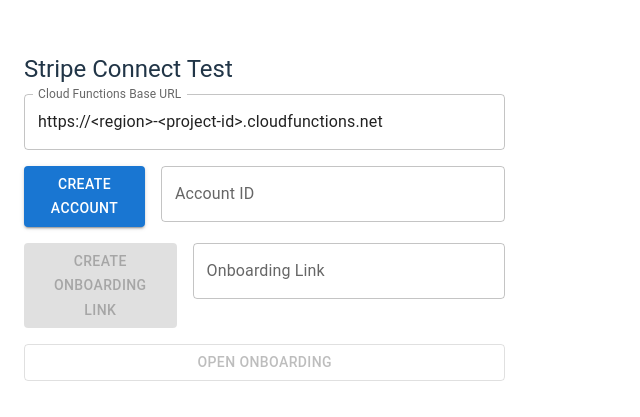
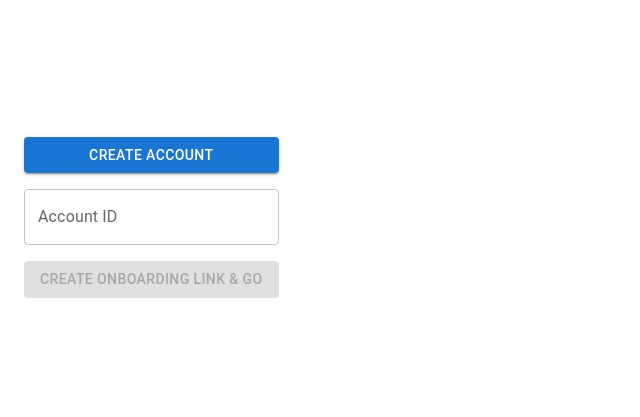
Before and after one commit to rjvb7424/Learn-It-Now, a React (Vite) app in the folder frontend/: page / in a window 1280 px wide. Shown: the part 183-600 px from the top of the page, without its empty margins (0-640 px from the left). Built offline with nearby package versions, Linux system fonts and the light colour scheme.

Commit message:
feat: add Stripe onboarding functionality with account creation and link generation

```diff
--- a/frontend/package.json
+++ b/frontend/package.json
@@ -15,7 +15,8 @@
     "@mui/material": "^7.3.2",
     "firebase": "^12.2.1",
     "react": "^19.1.1",
-    "react-dom": "^19.1.1"
+    "react-dom": "^19.1.1",
+    "react-router-dom": "^7.9.1"
   },
   "devDependencies": {
     "@eslint/js": "^9.33.0",
--- a/frontend/src/App.tsx
+++ b/frontend/src/App.tsx
@@ -1,121 +1,18 @@
-import * as React from "react";
-import { Box, Button, Stack, TextField, Typography, Alert } from "@mui/material";
+// src/main.tsx (or your router file)
+import { BrowserRouter, Routes, Route } from "react-router-dom";
+import StripeOnboardingTest from "./StripeOnboardingTest";
 
-const FUNCTIONS_BASE =
-  import.meta.env.VITE_FUNCTIONS_BASE ??
-  "https://<region>-<project-id>.cloudfunctions.net"; // replace if not using env
+export function ReturnPage() { return <div>Returned from Stripe ✅</div>; }
+export function RefreshPage() { return <div>Onboarding expired, retrying…</div>; }
 
-export default function TestStripe() {
-  const [accountId, setAccountId] = React.useState("");
-  const [linkUrl, setLinkUrl] = React.useState("");
-  const [error, setError] = React.useState<string | null>(null);
-  const [loading, setLoading] = React.useState(false);
-
-  const handleCreateAccount = async () => {
-    setError(null);
-    setLinkUrl("");
-    setLoading(true);
-    try {
-      const res = await fetch(`${FUNCTIONS_BASE}/createAccount`, {
-        method: "POST",
-        headers: { "Content-Type": "application/json" },
-      });
-      const data = await res.json();
-      if (!res.ok) throw new Error(data?.error || "Failed to create account");
-      setAccountId(data.accountId);
-    } catch (e: unknown) {
-      if (e instanceof Error) {
-        setError(e.message);
-      } else {
-        setError("Unknown error");
-      }
-    } finally {
-      setLoading(false);
-    }
-  };
-
-  const handleCreateLink = async () => {
-    setError(null);
-    setLinkUrl("");
-    setLoading(true);
-    try {
-      if (!accountId) throw new Error("No accountId. Create an account first.");
-      const res = await fetch(`${FUNCTIONS_BASE}/createAccountLink`, {
-        method: "POST",
-        headers: { "Content-Type": "application/json" },
-        body: JSON.stringify({ accountId }),
-      });
-      const data = await res.json();
-      if (!res.ok) throw new Error(data?.error || "Failed to create account link");
-      setLinkUrl(data.url);
-    } catch (e: unknown) {
-      if (e instanceof Error) {
-        setError(e.message);
-      } else {
-        setError("Unknown error");
-      }
-    } finally {
-      setLoading(false);
-    }
-  };
-
+export default function App() {
   return (
-    <Box sx={{ p: 3, maxWidth: 600, mx: "auto" }}>
-      <Typography variant="h5" gutterBottom>
-        Stripe Connect Test
-      </Typography>
-
-      {error && (
-        <Alert severity="error" sx={{ mb: 2 }}>
-          {error}
-        </Alert>
-      )}
-
-      <Stack spacing={2}>
-        <TextField
-          label="Cloud Functions Base URL"
-          value={FUNCTIONS_BASE}
-          InputProps={{ readOnly: true }}
-        />
-
-        <Stack direction="row" spacing={2}>
-          <Button variant="contained" onClick={handleCreateAccount} disabled={loading}>
-            Create Account
-          </Button>
-          <TextField
-            label="Account ID"
-            value={accountId}
-            onChange={(e) => setAccountId(e.target.value)}
-            placeholder="acct_123..."
-            fullWidth
-          />
-        </Stack>
-
-        <Stack direction="row" spacing={2}>
-          <Button
-            variant="contained"
-            color="secondary"
-            onClick={handleCreateLink}
-            disabled={loading || !accountId}
-          >
-            Create Onboarding Link
-          </Button>
-          <TextField
-            label="Onboarding Link"
-            value={linkUrl}
-            fullWidth
-            InputProps={{ readOnly: true }}
-          />
-        </Stack>
-
-        <Button
-          variant="outlined"
-          disabled={!linkUrl}
-          onClick={() => window.open(linkUrl, "_blank")}
-        >
-          Open Onboarding
-        </Button>
-      </Stack>
-    </Box>
+    <BrowserRouter>
+      <Routes>
+        <Route path="/" element={<StripeOnboardingTest />} />
+        <Route path="/return/:accountId" element={<ReturnPage />} />
+        <Route path="/refresh/:accountId" element={<RefreshPage />} />
+      </Routes>
+    </BrowserRouter>
   );
 }
--- /dev/null
+++ b/frontend/src/StripeOnboardingTest.tsx
@@ -0,0 +1,74 @@
+// src/StripeOnboardingTest.tsx
+import * as React from "react";
+import { Button, Stack, TextField, Alert } from "@mui/material";
+
+const CREATE_ACCOUNT_URL = "https://createaccount-5rf4ii6yvq-uc.a.run.app";
+const CREATE_ACCOUNT_LINK_URL = "https://createaccountlink-5rf4ii6yvq-uc.a.run.app";
+
+export default function StripeOnboardingTest() {
+  const [accountId, setAccountId] = React.useState("");
+  const [error, setError] = React.useState<string | null>(null);
+  const [loading, setLoading] = React.useState(false);
+
+  const createAccount = async () => {
+    setError(null); setLoading(true);
+    try {
+        const res = await fetch(CREATE_ACCOUNT_URL, { method: "POST" });
+        const data = await res.json();
+      if (!res.ok) throw new Error(data?.error || "Failed to create account");
+      setAccountId(data.accountId);
+    } catch (e: unknown) {
+      if (e instanceof Error) {
+        setError(e.message || "Unknown error");
+      } else {
+        setError("Unknown error");
+      }
+    }
+    finally { setLoading(false); }
+  };
+
+  const createLinkAndGo = async () => {
+    setError(null); setLoading(true);
+    try {
+        if (!accountId) throw new Error("Create an account first.");
+        const res = await fetch(CREATE_ACCOUNT_LINK_URL, {
+        method: "POST",
+        headers: { "Content-Type": "application/json" },
+        body: JSON.stringify({ accountId }),
+        });
+      const data = await res.json();
+      if (!res.ok) throw new Error(data?.error || "Failed to create account link");
+      window.location.href = data.url; // 👈 redirect to Stripe onboarding
+    } catch (e: unknown) {
+      if (e instanceof Error) {
+        setError(e.message || "Unknown error");
+      } else {
+        setError("Unknown error");
+      }
+    }
+    finally { setLoading(false); }
+  };
+
+  return (
+    <Stack spacing={2} sx={{ p: 3, maxWidth: 600 }}>
+      {error && <Alert severity="error">{error}</Alert>}
+      <Button variant="contained" onClick={createAccount} disabled={loading}>
+        Create Account
+      </Button>
+      <TextField
+        label="Account ID"
+        value={accountId}
+        onChange={(e) => setAccountId(e.target.value)}
+        placeholder="acct_123..."
+      />
+      <Button
+        variant="contained"
+        color="secondary"
+        onClick={createLinkAndGo}
+        disabled={loading || !accountId}
+      >
+        Create Onboarding Link & Go
+      </Button>
+    </Stack>
+  );
+}
```
Also changed, not shown: 1 other file (tests, documents, lock files or other folders).
